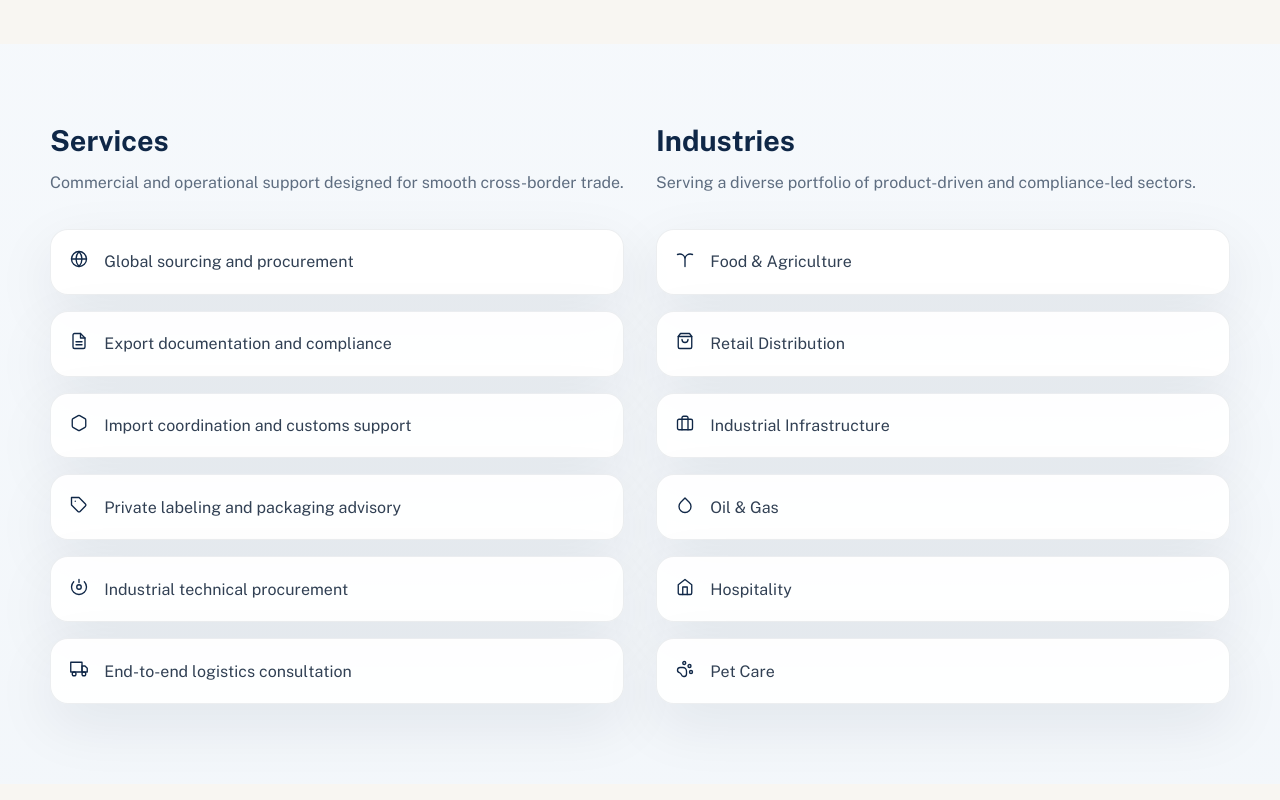
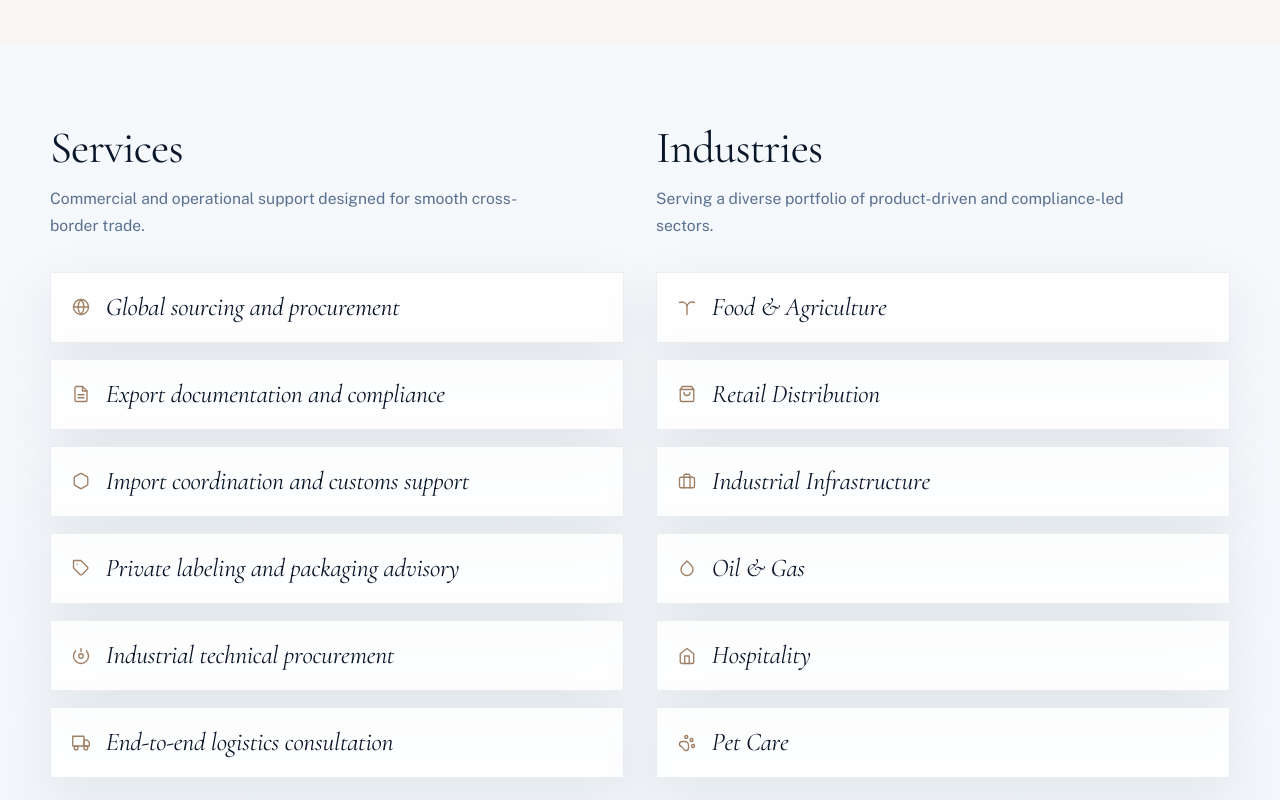
Before and after one commit to asiduogroup-design/asiduo, a React (Create React App) app in the folder frontend/: page / in a window 1280 px wide. Shown: the part 1900-2700 px from the top of the page. Built offline with nearby package versions, Linux system fonts and the light colour scheme; no server answers.

Commit message:
services and industries section style changed

```diff
--- a/frontend/src/pages/HomePage.js
+++ b/frontend/src/pages/HomePage.js
@@ -270,7 +270,7 @@ const HomePage = () => {
         </div>
       </section>
 
-      <section className="section">
+      <section className="section home-offerings-section">
         <div className="container two-column">
           <div>
             <SectionHeader
@@ -282,7 +282,7 @@ const HomePage = () => {
               {services.map((service, i) => (
                 <div className="service-line-card" key={service} style={{ "--i": i }}>
                   <span className="service-icon">{serviceIcons[service]}</span>
-                  <p>
+                  <p className="offering-line-text">
                     {service.split("").map((char, li) => (
                       <span key={li} className="letter" style={{ "--li": li }}>
                         {char === " " ? "\u00A0" : char}
@@ -303,7 +303,7 @@ const HomePage = () => {
               {industries.map((industry, i) => (
                 <div className="service-line-card" key={industry} style={{ "--i": i }}>
                   <span className="service-icon">{industryIcons[industry]}</span>
-                  <p>
+                  <p className="offering-line-text">
                     {industry.split("").map((char, li) => (
                       <span key={li} className="letter" style={{ "--li": li }}>
                         {char === " " ? "\u00A0" : char}
--- a/frontend/src/styles/index.css
+++ b/frontend/src/styles/index.css
@@ -890,6 +890,48 @@ main {
   line-height: 1.7;
 }
 
+.home-offerings-section .section-header h2 {
+  color: var(--color-navy-dark);
+  font-family: var(--font-serif);
+  font-size: clamp(2.25rem, 3.5vw, 3.35rem);
+  font-weight: 400;
+  line-height: 1.08;
+  letter-spacing: -0.02em;
+}
+
+.home-offerings-section .section-header p {
+  max-width: 30rem;
+  color: #5a7090;
+  font-size: 0.98rem;
+  line-height: 1.75;
+}
+
+.home-offerings-section .service-line-card {
+  align-items: center;
+  padding: 1.2rem 1.3rem;
+  border-radius: 0;
+  background: rgba(255, 255, 255, 0.84);
+}
+
+.home-offerings-section .offering-line-text {
+  color: var(--color-navy-dark);
+  font-family: var(--font-serif);
+  font-size: clamp(1.35rem, 2vw, 1.7rem);
+  font-style: italic;
+  font-weight: 400;
+  line-height: 1.2;
+  letter-spacing: -0.01em;
+}
+
+.home-offerings-section .service-icon {
+  margin-top: 0;
+  color: #9f7f63;
+}
+
+.home-offerings-section .service-line-card:hover .service-icon {
+  color: #b88d63;
+}
+
 .service-icon {
   flex-shrink: 0;
   display: flex;
```
